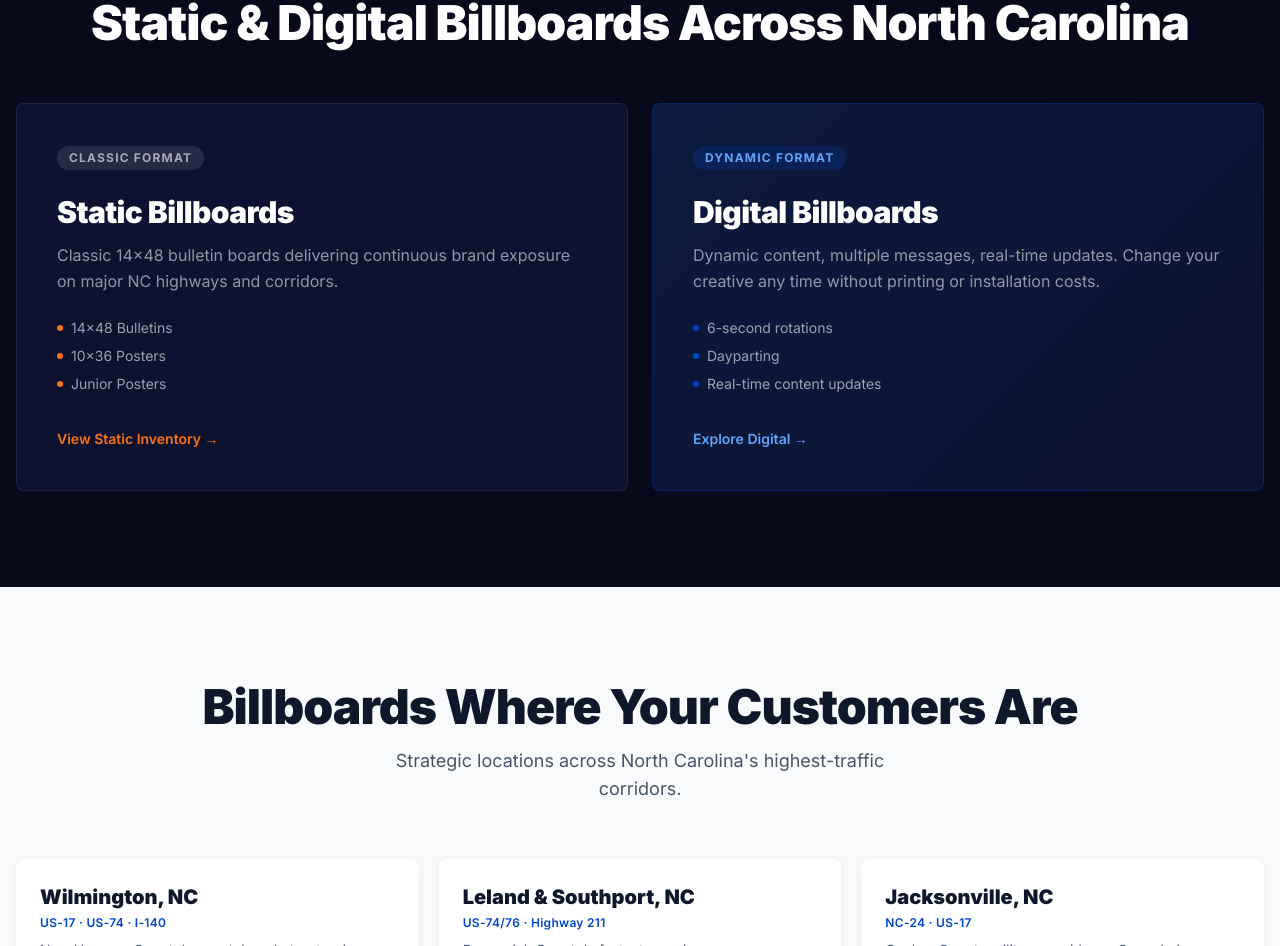
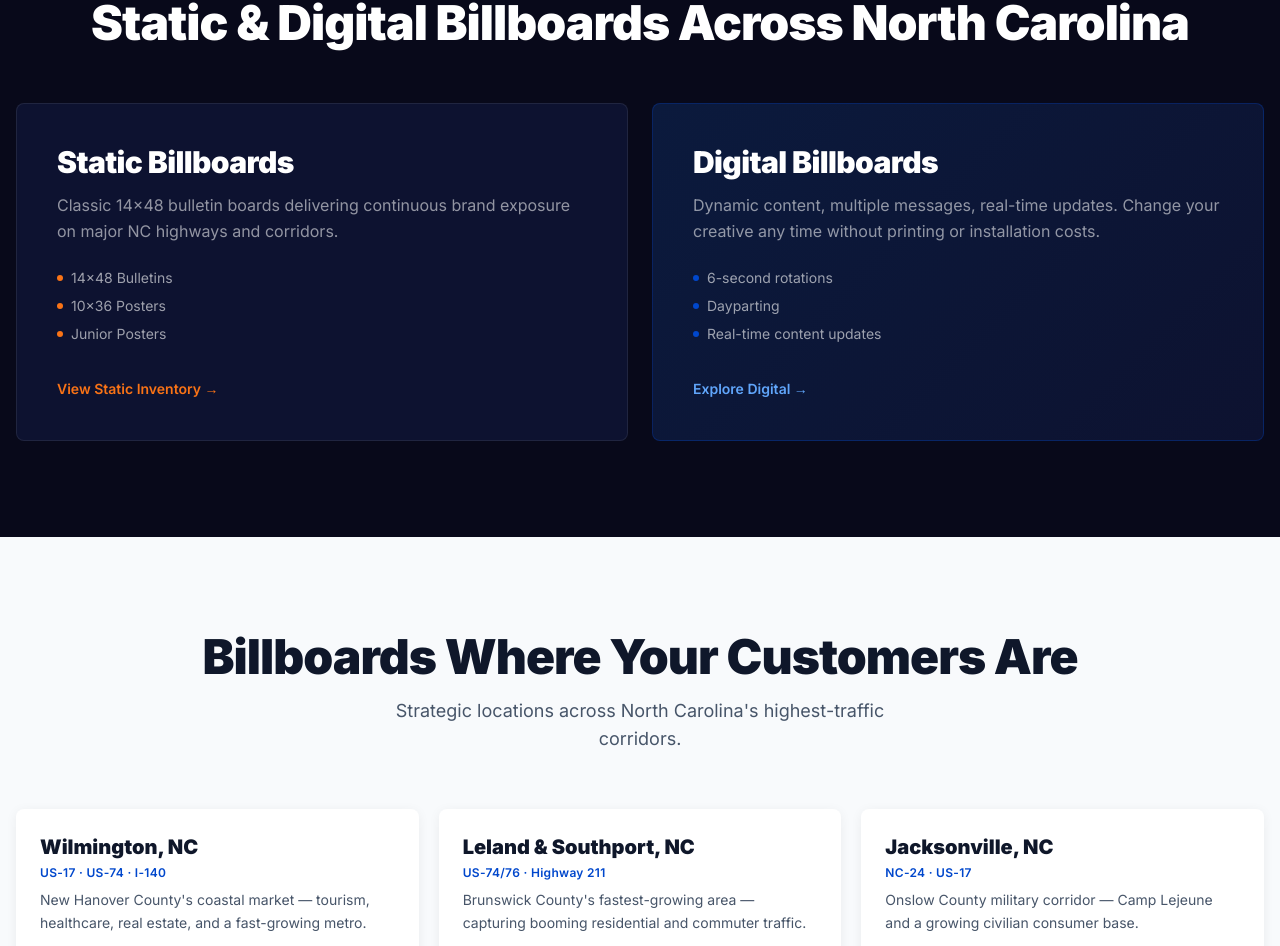
Before and after one commit to steinbros1012/grey-outdoor, a Next.js app: page / in a window 1280 px wide. Shown: the part 1781-2727 px from the top of the page. Built offline with nearby package versions, Linux system fonts and the light colour scheme.

Commit message:
fix: remove Classic Format / Dynamic Format badge labels from homepage

```diff
--- a/app/page.tsx
+++ b/app/page.tsx
@@ -171,9 +171,6 @@ export default function HomePage() {
                 className="p-8 lg:p-10 rounded-lg"
                 style={{ backgroundColor: "#0D1230", border: "1px solid rgba(255,255,255,0.08)" }}
               >
-                <span className="inline-block px-3 py-1 rounded-full text-xs font-bold bg-white/10 text-white/60 mb-6 uppercase tracking-widest">
-                  Classic Format
-                </span>
                 <h3 className="text-2xl lg:text-3xl font-black text-white mb-3" style={{ letterSpacing: "-0.02em" }}>
                   Static Billboards
                 </h3>
@@ -200,9 +197,6 @@ export default function HomePage() {
                   border: "1px solid rgba(0,71,204,0.3)",
                 }}
               >
-                <span className="inline-block px-3 py-1 rounded-full text-xs font-bold bg-[#0047CC]/20 text-[#60A5FA] mb-6 uppercase tracking-widest">
-                  Dynamic Format
-                </span>
                 <h3 className="text-2xl lg:text-3xl font-black text-white mb-3" style={{ letterSpacing: "-0.02em" }}>
                   Digital Billboards
                 </h3>
```
